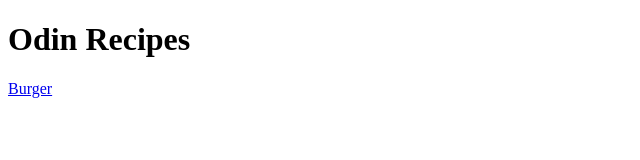
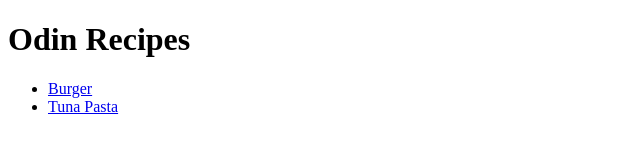
Before and after one commit to FelinationGX/odin-recipes, a plain HTML site: page index.html in a window 1280 px wide. Shown: the whole page, without its empty margins (0-640 px from the left). Drawn offline with Linux system fonts and the light colour scheme.

Commit message:
Added a list for recipes

```diff
--- a/index.html
+++ b/index.html
@@ -6,6 +6,9 @@
 </head>
 <body>
     <h1>Odin Recipes</h1>
-    <p><a href="./recipes/burger.html">Burger</a></p>
+    <ul>
+        <li><a href="./recipes/burger.html">Burger</a></li>
+        <li><a href="./recipes/tuna-past.html">Tuna Pasta</a></li>
+    </ul>
 </body>
 </html>
```
